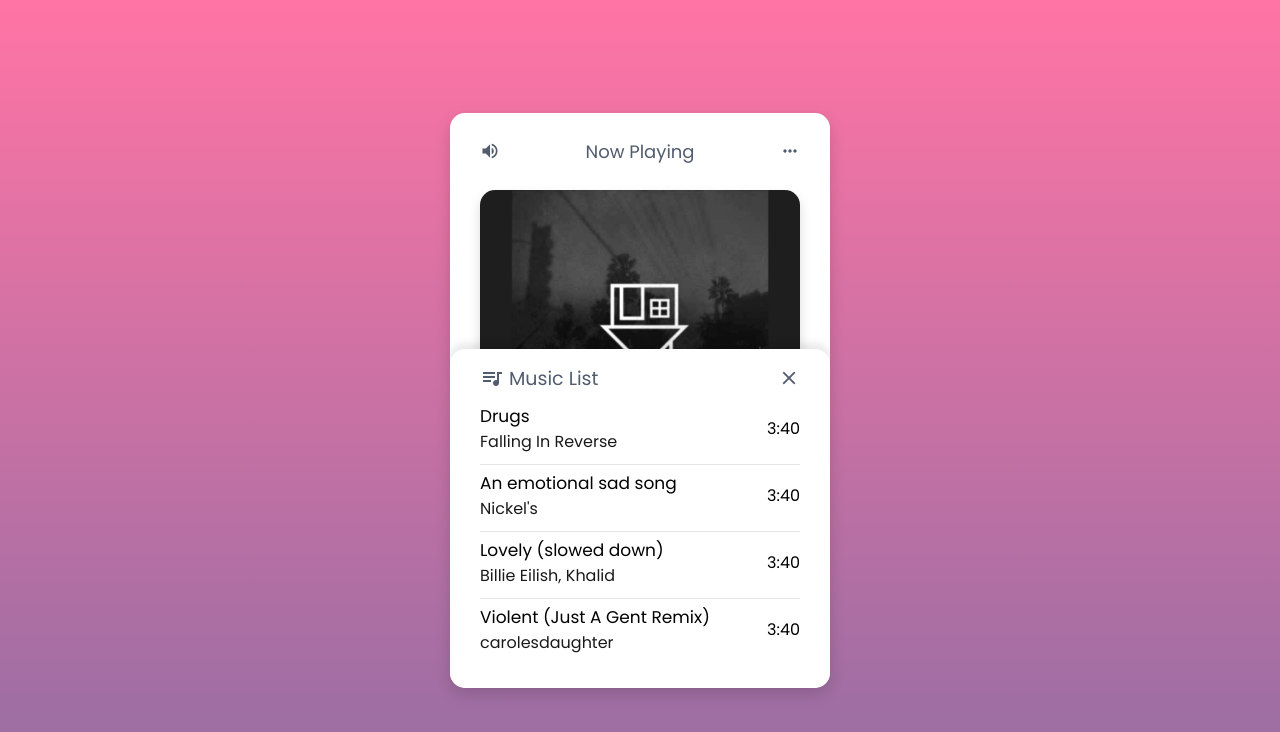
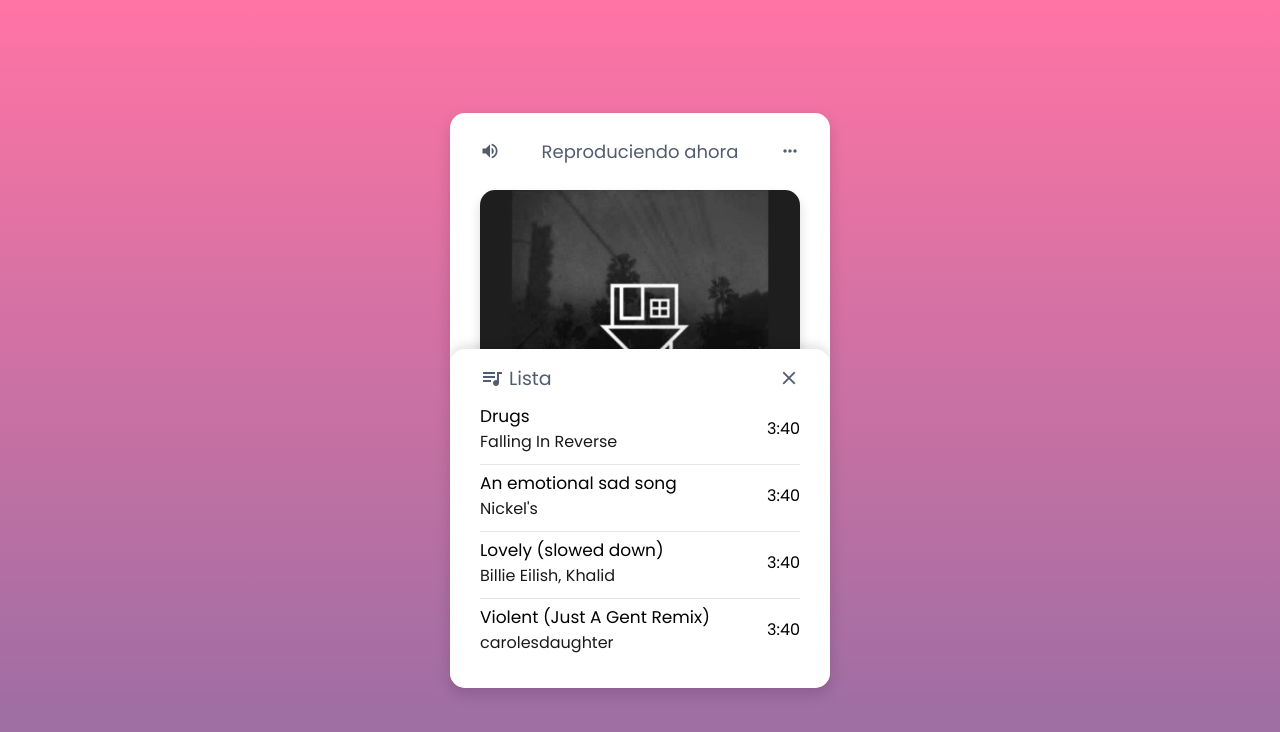
Before and after one commit to santiagomontanaro/music-player, a plain HTML site: page index.html in a window 1280 px wide. Both pictures are taken after a click on the icon "queue_music". Drawn offline with Linux system fonts and the light colour scheme.

Commit message:
Update index.html

```diff
--- a/index.html
+++ b/index.html
@@ -13,7 +13,7 @@
         <div class="wrapper">
             <div class="top-bar">
                 <i class="material-icons">volume_up</i>
-                <span>Now Playing</span>
+                <span>Reproduciendo ahora</span>
                 <i class="material-icons">more_horiz</i>
             </div>
             <div class="img-area">
@@ -44,7 +44,7 @@
                 <div class="header">
                     <div class="row">
                         <i class="material-icons">queue_music</i>
-                        <span>Music List</span>
+                        <span>Lista</span>
                     </div>
                     <i id="close" class="material-icons">close</i>
                 </div>
```
